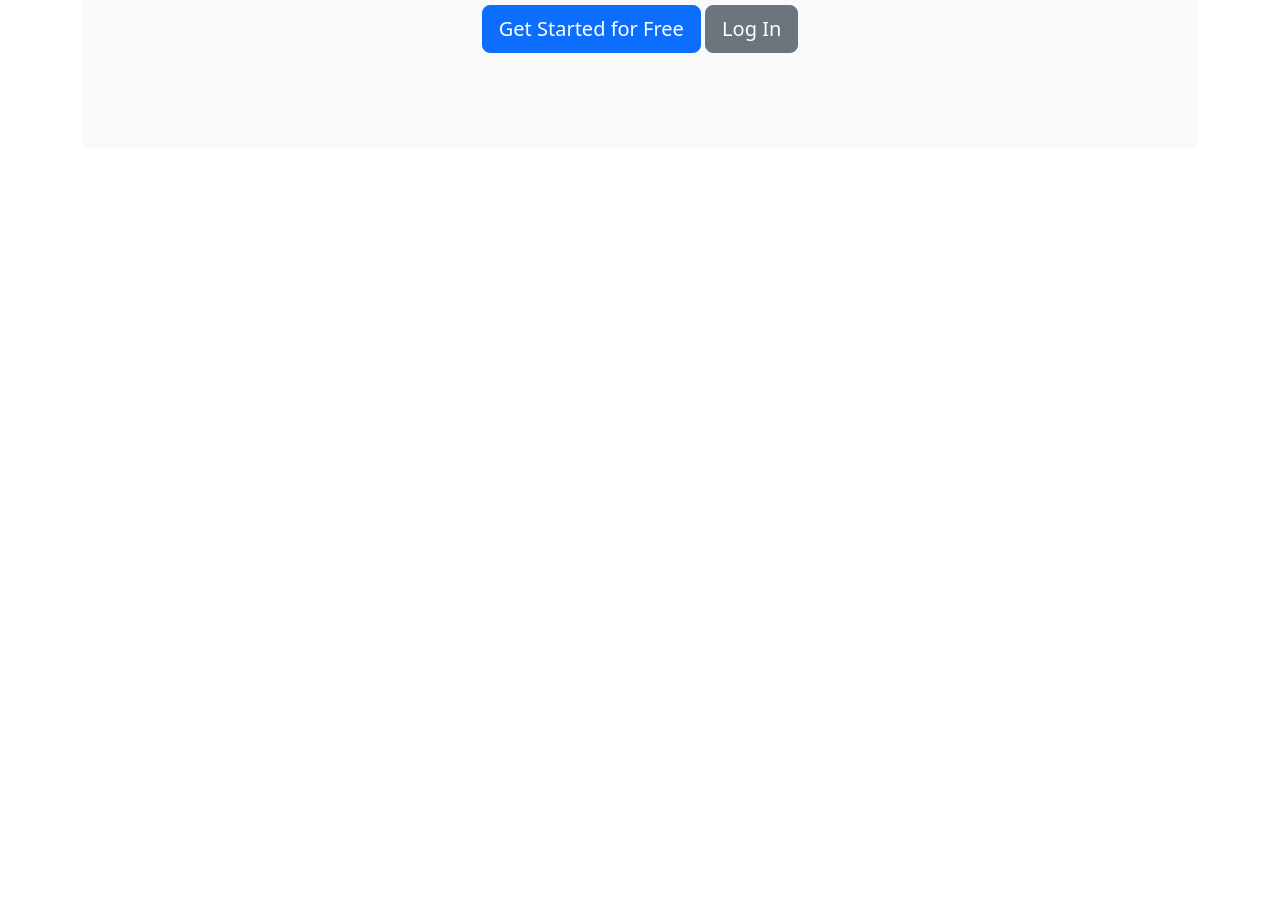
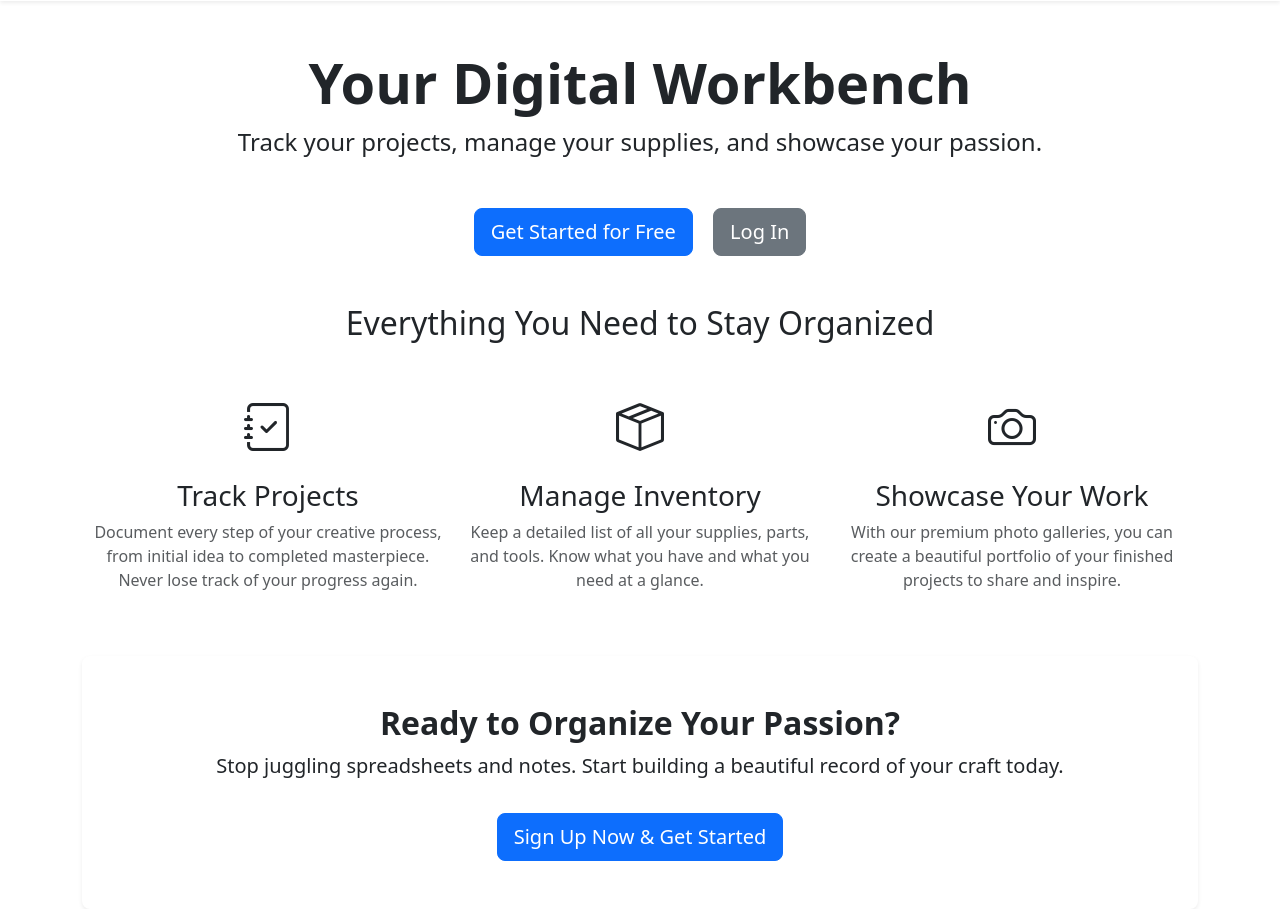
Before and after one commit to ragzad/Hobbyist, a Django app: page / in a window 1280 px wide. Shown: the part 325-1234 px from the top of the page. Before the commit the page ends 378 px from the top, so only its background shows below. Run offline with Django 5.2, Linux system fonts and the light colour scheme.

Commit message:
Complete UI overhaul and critical bug fixes
UI & Theme Overhaul:
- Integrated custom brand assets (Icon.jpg, Background.jpg) into the application.
- Set a global, fixed background image to create a consistent and immersive feel.
- Updated the entire color palette and typography to match the new brand identity.
- Added the brand icon to the navbar and styled the brand name with a custom font.
- Implemented a custom 'hero' section on the homepage with a frosted-glass effect for readability.
- Fleshed out the homepage with a features section and a clear call-to-action.
- Added dynamic status badges to the project dashboard for better visual scanning.
- Improved the navbar with an active page indicator and better-styled buttons.

Bug Fixes & Usability Improvements:
- Fixed a critical bug where the premium status was not updating by implementing a Django signal to auto-create a user Profile on sign-up.
- Resolved an issue where the project edit form was not pre-populating with existing data.
- Corrected all text and button readability issues caused by the new light background.
- Added extensive debugging print statements to the Stripe webhook to ensure correct operation.
"

```diff
--- a/core/apps/users/apps.py
+++ b/core/apps/users/apps.py
@@ -1,5 +1,10 @@
+# apps/users/apps.py
 from django.apps import AppConfig
 
 class UsersConfig(AppConfig):
     default_auto_field = 'django.db.models.BigAutoField'
     name = 'apps.users'
+
+    def ready(self):
+        # This imports the signals file when the app is ready
+        import apps.users.signals
--- a/core/templates/base.html
+++ b/core/templates/base.html
@@ -3,41 +3,55 @@
 <head>
     <meta charset="UTF-8">
     <meta name="viewport" content="width=device-width, initial-scale=1.0">
-    <title>{% block title %}Hobby Tracker{% endblock %}</title>
+    <title>{% block title %}Hobbyist{% endblock %}</title>
     <link href="https://cdn.jsdelivr.net/npm/bootstrap@5.3.3/dist/css/bootstrap.min.css" rel="stylesheet" integrity="sha384-QWTKZyjpPEjISv5WaRU9OFeRpok6YctnYmDr5pNlyT2bRjXh0JMhjY6hW+ALEwIH" crossorigin="anonymous">
     <link rel="preconnect" href="https://fonts.googleapis.com">
     <link rel="preconnect" href="https://fonts.gstatic.com" crossorigin>
     <link href="https://fonts.googleapis.com/css2?family=Inter:wght@400;700&family=Poppins:wght@600;700&display=swap" rel="stylesheet">
+    <link href="https://fonts.googleapis.com/css2?family=Pacifico&display=swap" rel="stylesheet">
     {% load static %}
     <link rel="stylesheet" type="text/css" href="{% static 'css/custom.css' %}">
     <link rel="stylesheet" href="https://cdn.jsdelivr.net/npm/bootstrap-icons@1.11.3/font/bootstrap-icons.min.css">
 </head>
 <body>
-    <nav class="navbar navbar-expand-lg navbar-dark bg-dark">
+        <nav class="navbar navbar-expand-lg navbar-dark shadow-sm">
             <div class="container-fluid">
-            <a class="navbar-brand" href="{% url 'projects:project-list' %}">HobbyTracker</a>
+                <a class="navbar-brand d-flex align-items-center" href="{% if user.is_authenticated %}{% url 'projects:project-list' %}{% else %}{% url 'home' %}{% endif %}">
+                    <img src="{% static 'img/Icon.jpg' %}" alt="HobbyTracker Icon" class="d-inline-block align-text-top">
+                    HobbyTracker
+                </a>
                 <button class="navbar-toggler" type="button" data-bs-toggle="collapse" data-bs-target="#navbarNav" aria-controls="navbarNav" aria-expanded="false" aria-label="Toggle navigation">
                     <span class="navbar-toggler-icon"></span>
                 </button>
                 <div class="collapse navbar-collapse" id="navbarNav">
+                    {# --- Left Side Nav Links --- #}
                     <ul class="navbar-nav me-auto mb-2 mb-lg-0">
                         {% if user.is_authenticated %}
+                            <li class="nav-item">
+                                <a class="nav-link {% if request.resolver_match.url_name == 'project-list' %}active{% endif %}" href="{% url 'projects:project-list' %}">My Projects</a>
+                            </li>
                             <li class="nav-item">
                                 <a class="nav-link" href="#">Inventory</a>
                             </li>
                         {% endif %}
                     </ul>
+                    {# --- Right Side Nav Links & Buttons --- #}
                     <ul class="navbar-nav">
                         {% if user.is_authenticated %}
+                            <li class="nav-item me-2">
+                                <a href="{% url 'projects:project-create' %}" class="btn btn-outline-light"><i class="bi bi-plus-lg"></i> New Project</a>
+                            </li>
                             <li class="nav-item dropdown">
                                 <a class="nav-link dropdown-toggle" href="#" id="navbarDropdown" role="button" data-bs-toggle="dropdown" aria-expanded="false">
-                                Hi, {{ user.username }}
+                                    <i class="bi bi-person-circle"></i> Hi, {{ user.username }}
                                 </a>
                                 <ul class="dropdown-menu dropdown-menu-end" aria-labelledby="navbarDropdown">
+                                    <li><a class="dropdown-item" href="#"><i class="bi bi-person-fill"></i> My Profile</a></li>
+                                    <li><hr class="dropdown-divider"></li>
                                     <li>
                                         <form action="{% url 'logout' %}" method="post">
                                             {% csrf_token %}
-                                        <button type="submit" class="dropdown-item">Logout</button>
+                                            <button type="submit" class="dropdown-item"><i class="bi bi-box-arrow-right"></i> Logout</button>
                                         </form>
                                     </li>
                                 </ul>
@@ -46,8 +60,8 @@
                             <li class="nav-item">
                                 <a class="nav-link" href="{% url 'login' %}">Log In</a>
                             </li>
-                        <li class="nav-item">
-                            <a class="nav-link" href="{% url 'signup' %}">Sign Up</a>
+                            <li class="nav-item ms-2">
+                                <a href="{% url 'signup' %}" class="btn btn-primary">Sign Up</a>
                             </li>
                         {% endif %}
                     </ul>
--- a/core/templates/home.html
+++ b/core/templates/home.html
@@ -1,14 +1,50 @@
 {% extends 'base.html' %}
+{% load static %}
 
 {% block title %}Welcome to Hobby Tracker{% endblock %}
 
 {% block content %}
-<div class="p-5 mb-4 bg-light rounded-3 text-center">
-    <div class="container-fluid py-5">
-        <h1 class="display-5 fw-bold">Hobby Tracker</h1>
-        <p class="fs-4">The best place to document your passion projects, manage your inventory, and showcase your craft.</p>
-        <a href="{% url 'signup' %}" class="btn btn-primary btn-lg">Get Started for Free</a>
-        <a href="{% url 'login' %}" class="btn btn-secondary btn-lg">Log In</a>
+{# --- 1. Main Hero Section --- #}
+<div class="hero-section">
+    <div class="hero-overlay"></div>
+    <div class="hero-content text-center">
+        <div class="hero-text-box p-4">
+            <h1 class="display-4 fw-bold">Your Digital Workbench</h1>
+            <p class="fs-4 lead mb-0">Track your projects, manage your supplies, and showcase your passion.</p>
+        </div>
+        <div class="mt-4">
+            <a href="{% url 'signup' %}" class="btn btn-primary btn-lg mx-2">Get Started for Free</a>
+            <a href="{% url 'login' %}" class="btn btn-secondary btn-lg mx-2 hero-login-btn">Log In</a>
+        </div>
     </div>
 </div>
+
+{# --- 2. Features Section --- #}
+<div class="container my-5 content-section">
+    <h2 class="text-center mb-5">Everything You Need to Stay Organized</h2>
+    <div class="row text-center">
+        <div class="col-md-4">
+            <i class="bi bi-journal-check" style="font-size: 3rem; color: var(--brand-teal);"></i>
+            <h3 class="mt-3">Track Projects</h3>
+            <p class="text-muted">Document every step of your creative process, from initial idea to completed masterpiece. Never lose track of your progress again.</p>
+        </div>
+        <div class="col-md-4">
+            <i class="bi bi-box-seam" style="font-size: 3rem; color: var(--brand-teal);"></i>
+            <h3 class="mt-3">Manage Inventory</h3>
+            <p class="text-muted">Keep a detailed list of all your supplies, parts, and tools. Know what you have and what you need at a glance.</p>
+        </div>
+        <div class="col-md-4">
+            <i class="bi bi-camera" style="font-size: 3rem; color: var(--brand-teal);"></i>
+            <h3 class="mt-3">Showcase Your Work</h3>
+            <p class="text-muted">With our premium photo galleries, you can create a beautiful portfolio of your finished projects to share and inspire.</p>
+        </div>
+    </div>
+</div>
+
+{# --- 3. Final Call to Action --- #}
+<div class="p-5 bg-white rounded-3 text-center shadow-sm">
+    <h2 class="fw-bold">Ready to Organize Your Passion?</h2>
+    <p class="lead">Stop juggling spreadsheets and notes. Start building a beautiful record of your craft today.</p>
+    <a href="{% url 'signup' %}" class="btn btn-primary btn-lg mt-3">Sign Up Now & Get Started</a>
+</div>
 {% endblock %}
```
Also changed, not shown: core/apps/users/signals.py (added, +20 -0 lines), core/templates/projects/project_list.html (+23 -1 lines), 2 other files. Lines whose indentation alone changed are shown as unchanged.
